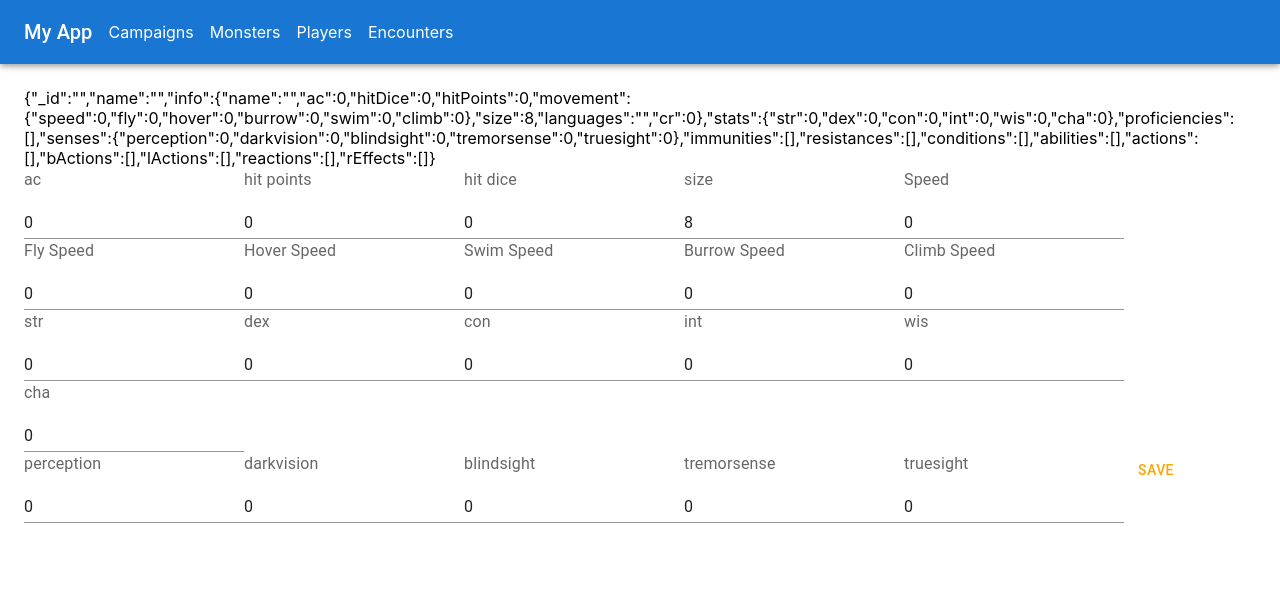
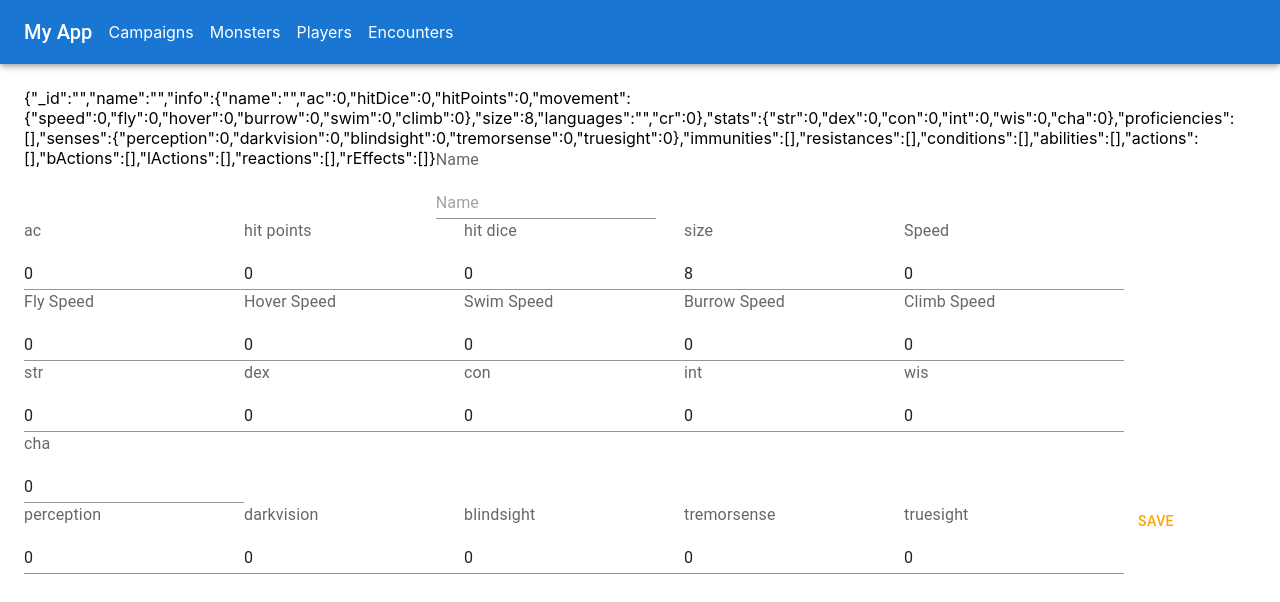
Before and after one commit to bramhvk/battleTracker, a React (Create React App) app in the folder client/: page /monsters/edit in a window 1280 px wide. Shown: the top 602 px of the page. Built offline with nearby package versions, Linux system fonts and the light colour scheme; no server answers.

Commit message:
fixed issues with creating monsters

```diff
--- a/client/src/pages/monster/MonsterEdit.tsx
+++ b/client/src/pages/monster/MonsterEdit.tsx
@@ -1,26 +1,26 @@
-import {emptyMonster, Monster} from "../../types/monster/Monster";
+import {Monster} from "../../types/monster/Monster";
 import React, {useEffect, useState} from "react";
-import {getMonsterById, updateMonster} from "../../services/MonsterService";
+import {createMonster, getMonsterById, updateMonster} from "../../services/MonsterService";
 import {StatBlock} from "../../components/shared/5e/StatBlock";
 import {GenericInfoBlock} from "../../components/shared/5e/GenericInfoBlock";
 import {useLocation, useNavigate} from "react-router-dom";
 import Button from "@mui/material/Button";
-import {isStringNotEmpty} from "../../utils/validation";
+import {isStringEmpty, isStringNotEmpty} from "../../utils/validation";
 import {SensesBlock} from "../../components/shared/5e/Senses";
+import {FormControl, FormLabel, Input} from "@mui/material";
 
 
 const MonsterEdit: React.FC = () => {
     const navigate = useNavigate();
     const location = useLocation();
     const id = location.state?.selectedId as string;
+    const monster = location.state?.monster as Monster;
 
-    const [data, setData] = useState<Monster | null>(null);
+    const [data, setData] = useState<Monster | null>(monster);
 
     useEffect(() => {
         if (isStringNotEmpty(id)) {
             getMonsterById(id).then(setData)
-        } else {
-            setData(emptyMonster)
         }
     }, [id])
 
@@ -29,16 +29,26 @@ const MonsterEdit: React.FC = () => {
     if (!data) return null;
 
     const saveMonster = () => {
-        updateMonster(data).then(() => {
-            console.log("saved! ", data);
-            navigate('/monsters/')
-        })
+        isStringEmpty(data._id) ?
+            createMonster(data).then(() => {
+                console.log("created!", data);
+                navigate('/monsters')
+            }) :
+            updateMonster(data).then(() => {
+                console.log("saved! ", data);
+                navigate('/monsters/')
+            })
     }
 
     return (
         <>
             {id}
             {JSON.stringify(data)}
+            <FormControl>
+                <FormLabel>Name</FormLabel>
+                <Input placeholder="Name" value={data.name} type={"text"}
+                       onChange={(e) => setData({...data, name: e.target.value})}/>
+            </FormControl>
             <GenericInfoBlock data={data.info} onChange={updated => setData({...data, info: updated})}/>
             <StatBlock data={data.stats} onChange={updated => setData({...data, stats: updated})}/>
             <SensesBlock data={data.senses} onChange={updated => setData({...data, senses: updated})}/>
--- a/client/src/pages/monster/MonsterExtract.tsx
+++ b/client/src/pages/monster/MonsterExtract.tsx
@@ -11,7 +11,7 @@ const MonsterExtract: React.FC<ExtractMonsterProps> = () => {
     const navigate = useNavigate();
 
     const handleExtractedMonster = (imageData: string[]) => {
-        navigate('/monsters/edit', {state: {monster: createMonsterFrom(imageData), imageData}})
+        navigate('/monsters/edit', {state: {selectedId: "", monster: createMonsterFrom(imageData), imageData}})
     }
 
     return (
```
